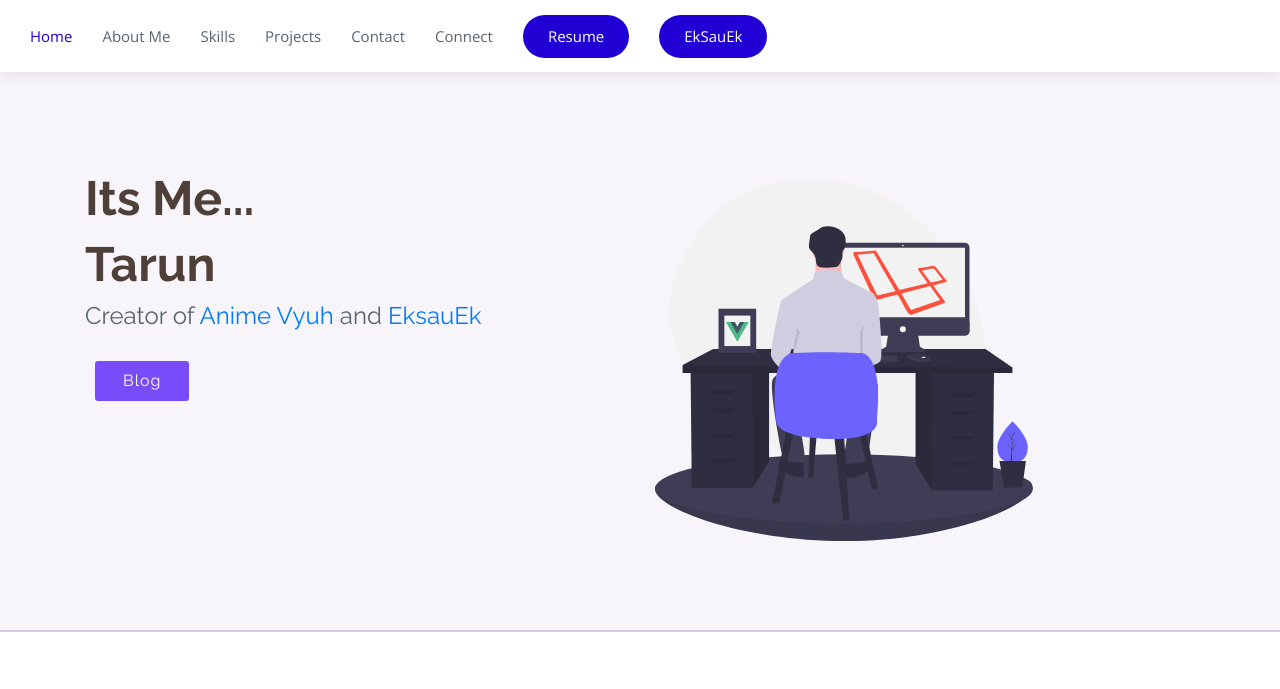
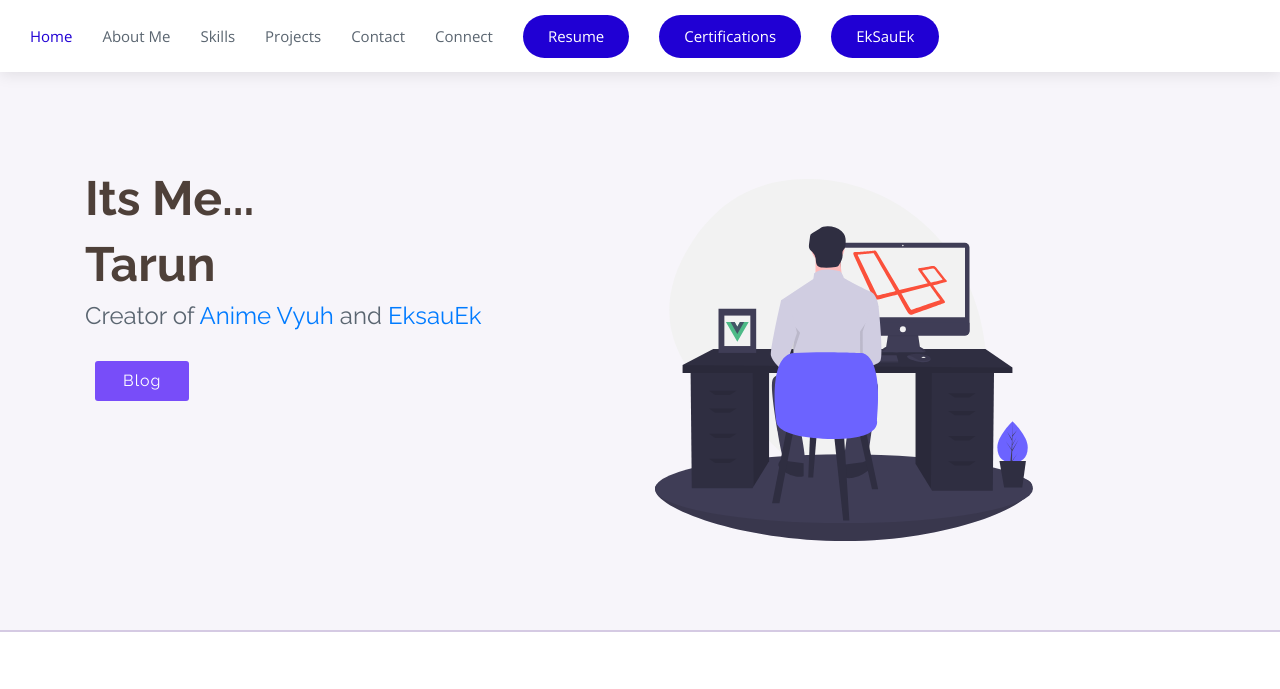
Before and after one commit to lucifertrj/my-portfolio, a website with bundled scripts: page index.html in a window 1280 px wide. Shown: the top 689 px of the page. Built offline with nearby package versions, Linux system fonts and the light colour scheme.

Commit message:
certification link

```diff
--- a/index.html
+++ b/index.html
@@ -44,6 +44,9 @@
             <li><a href="#social">Connect</a></li>
             <li class="get-started">
               <a href="https://drive.google.com/drive/folders/19EyJtfC9z5ggOfIk9rRlFIlFEpwb8qil?usp=sharing" target="_blank">Resume</a>
+            </li>
+            <li class="get-started">
+              <a href="https://drive.google.com/drive/folders/1NKa-bodoFWFlH9b3i9cWyhG7l55t6krc?usp=sharing" target="_blank">Certifications</a>
             </li>
             <li class="get-started">
               <a href="https://github.com/eksauek" target="_blank">EkSauEk</a>
```
